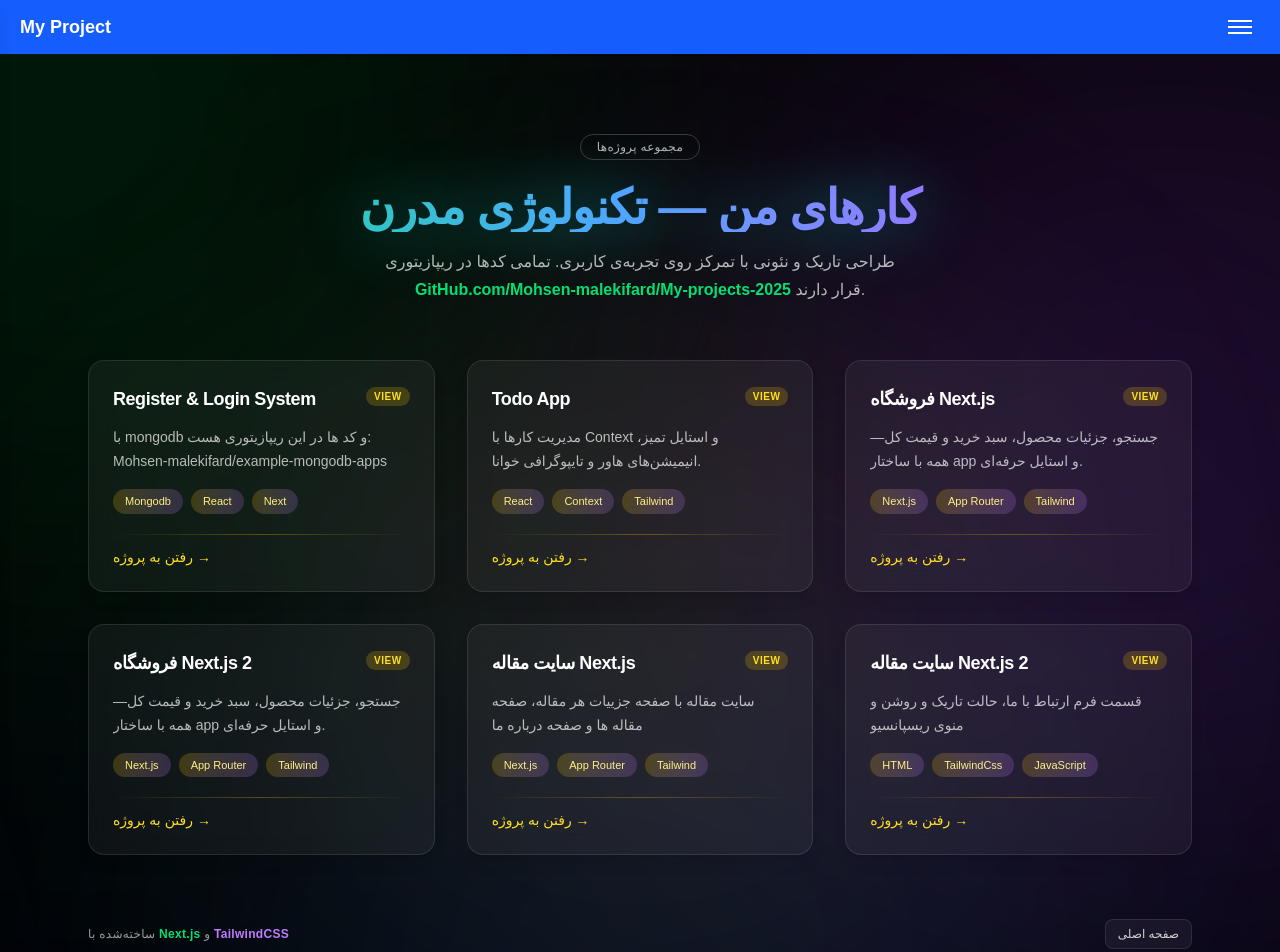
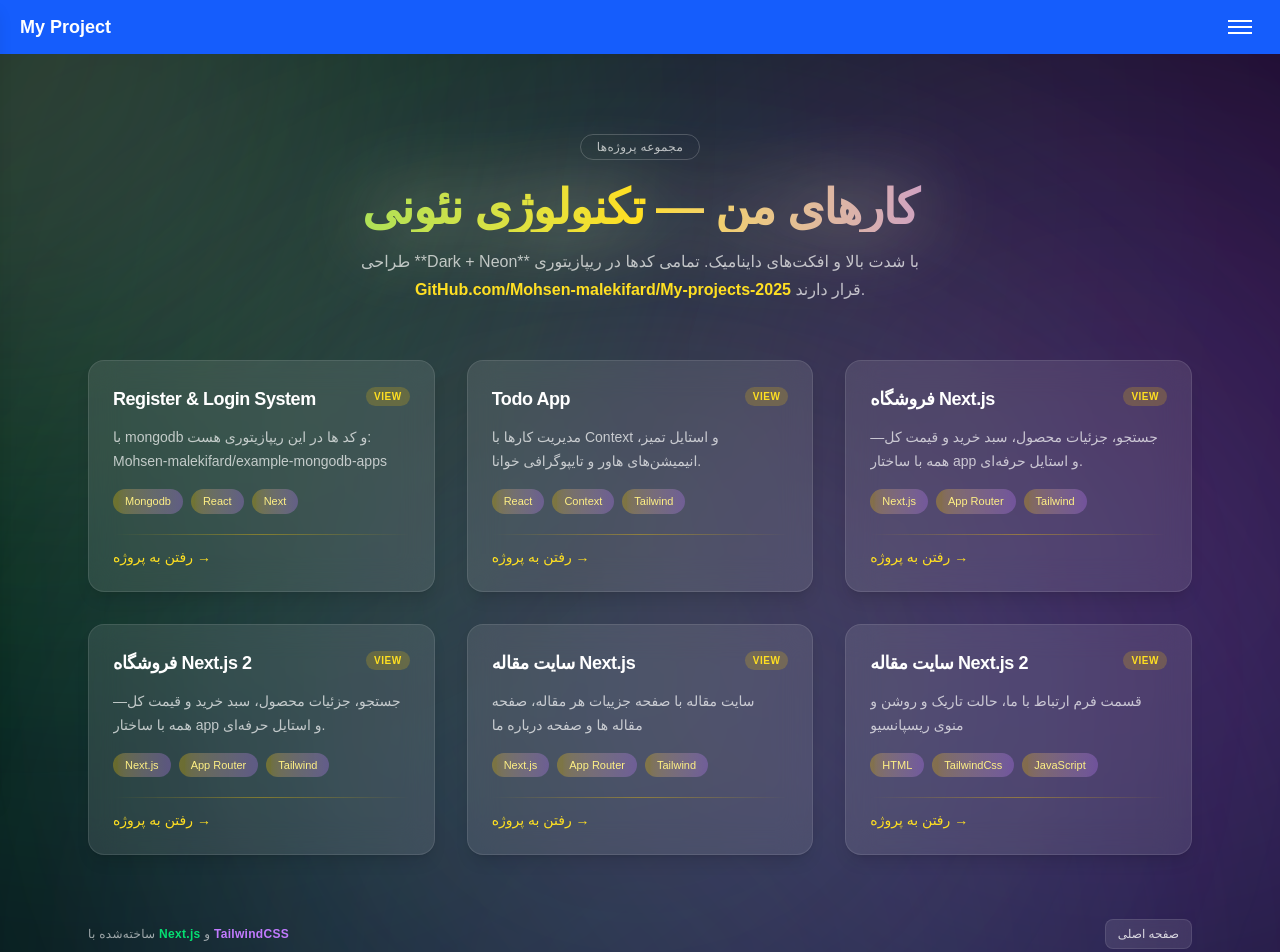
Before and after one commit to Mohsen-malekifard/My-Projects-2025, a Next.js app in the folder my-ap/: page / in a window 1280 px wide. Shown: the top 952 px of the page. Built offline with nearby package versions, Linux system fonts and the light colour scheme.

Commit message:
Update page.js

```diff
--- a/my-ap/app/page.js
+++ b/my-ap/app/page.js
@@ -1,4 +1,5 @@
 "use client";
+import { useEffect, useState } from "react";
 import Link from "next/link";
 
 const projects = [
@@ -41,14 +42,34 @@
 ];
 
 export default function Home() {
+  const [pos, setPos] = useState({ x: 0, y: 0 });
+
+  useEffect(() => {
+    const handleMouseMove = (e) => {
+      setPos({ x: e.clientX, y: e.clientY });
+    };
+    window.addEventListener("mousemove", handleMouseMove);
+    return () => window.removeEventListener("mousemove", handleMouseMove);
+  }, []);
+
   return (
     <main className="relative min-h-[calc(100vh-4rem)] overflow-hidden bg-black text-white">
-      {/* پرتوهای نور انیمیشنی */}
-      <div className="pointer-events-none absolute -top-60 -left-60 h-[600px] w-[600px] rounded-full bg-green-500/25 blur-[180px] animate-pulse-strong" />
-      <div className="pointer-events-none absolute top-40 -right-60 h-[700px] w-[700px] rounded-full bg-purple-500/25 blur-[200px] animate-float-strong" />
-      <div className="pointer-events-none absolute bottom-[-250px] left-1/2 -translate-x-1/2 h-[600px] w-[600px] rounded-full bg-blue-500/25 blur-[180px] animate-pulse-strong delay-2000" />
+      {/* پرتوهای ثابت */}
+      <div className="pointer-events-none absolute -top-72 -left-72 h-[800px] w-[800px] rounded-full bg-green-500/40 blur-[200px] animate-pulse-strong" />
+      <div className="pointer-events-none absolute top-40 -right-72 h-[900px] w-[900px] rounded-full bg-purple-500/40 blur-[220px] animate-float-strong" />
+      <div className="pointer-events-none absolute bottom-[-300px] left-1/2 -translate-x-1/2 h-[700px] w-[700px] rounded-full bg-blue-500/40 blur-[200px] animate-pulse-strong delay-2000" />
       {/* نور زرد وسط */}
-      <div className="pointer-events-none absolute top-1/3 left-1/2 -translate-x-1/2 h-[500px] w-[500px] rounded-full bg-yellow-400/20 blur-[160px] animate-glow" />
+      <div className="pointer-events-none absolute top-1/3 left-1/2 -translate-x-1/2 h-[600px] w-[600px] rounded-full bg-yellow-400/30 blur-[220px] animate-glow" />
+      {/* پرتو متحرک دنبال موس */}
+      <div
+        className="pointer-events-none absolute rounded-full bg-pink-400/40 blur-[200px] transition-all duration-300"
+        style={{
+          top: pos.y - 250,
+          left: pos.x - 250,
+          width: "500px",
+          height: "500px",
+        }}
+      />
 
       <section className="relative mx-auto max-w-6xl px-6 py-20">
         {/* هدر */}
@@ -56,15 +77,15 @@
           <span className="inline-block rounded-full border border-white/20 px-4 py-1 text-xs font-medium tracking-wide text-white/70 backdrop-blur-sm">
             مجموعه پروژه‌ها
           </span>
-          <h1 className="mt-6 text-5xl font-extrabold tracking-tight bg-gradient-to-r from-green-400 via-blue-400 to-purple-500 bg-clip-text text-transparent drop-shadow-[0_0_30px_rgba(0,255,255,0.5)]">
-            کارهای من — تکنولوژی مدرن
+          <h1 className="mt-6 text-5xl font-extrabold tracking-tight bg-gradient-to-r from-green-400 via-yellow-300 to-purple-500 bg-clip-text text-transparent drop-shadow-[0_0_40px_rgba(255,255,200,0.8)]">
+            کارهای من — تکنولوژی نئونی
           </h1>
           <p className="mt-4 max-w-2xl mx-auto text-base leading-7 text-white/70">
-            طراحی تاریک و نئونی با تمرکز روی تجربه‌ی کاربری.
+            طراحی **Dark + Neon** با شدت بالا و افکت‌های داینامیک.
             تمامی کدها در ریپازیتوری{" "}
             <a
               href="https://github.com/Mohsen-malekifard/My-projects-2025"
-              className="font-semibold text-green-400 hover:underline"
+              className="font-semibold text-yellow-300 hover:underline"
               target="_blank"
             >
               GitHub.com/Mohsen-malekifard/My-projects-2025
@@ -79,7 +100,7 @@
             <li key={p.href}>
               <Link
                 href={p.href}
-                className="group block rounded-2xl border border-white/10 bg-white/5 p-6 shadow-lg backdrop-blur-md transition-all duration-300 hover:-translate-y-1 hover:shadow-[0_0_30px_rgba(255,255,0,0.25)] hover:border-yellow-400/40"
+                className="group block rounded-2xl border border-white/10 bg-white/10 p-6 shadow-lg backdrop-blur-lg transition-all duration-300 hover:-translate-y-1 hover:shadow-[0_0_40px_rgba(255,255,100,0.6)] hover:border-yellow-400/40"
               >
                 <div className="flex items-start justify-between">
                   <h3 className="text-lg font-semibold tracking-tight text-white group-hover:text-yellow-300">
@@ -96,13 +117,13 @@
                   {p.tags.map((t) => (
                     <span
                       key={t}
-                      className="rounded-full bg-gradient-to-r from-yellow-400/20 to-purple-400/20 px-3 py-1 text-[11px] font-medium text-yellow-200"
+                      className="rounded-full bg-gradient-to-r from-yellow-400/30 to-purple-400/30 px-3 py-1 text-[11px] font-medium text-yellow-200"
                     >
                       {t}
                     </span>
                   ))}
                 </div>
-                <div className="mt-5 h-px w-full bg-gradient-to-r from-transparent via-yellow-400/40 to-transparent opacity-75" />
+                <div className="mt-5 h-px w-full bg-gradient-to-r from-transparent via-yellow-400/50 to-transparent opacity-75" />
                 <div className="mt-3 text-sm font-medium text-yellow-300 underline-offset-4 group-hover:underline">
                   رفتن به پروژه →
                 </div>
@@ -119,7 +140,7 @@
           </div>
           <Link
             href="/"
-            className="rounded-lg border border-white/10 bg-white/5 px-3 py-1.5 font-medium text-white/80 backdrop-blur-sm hover:border-yellow-400/40 hover:text-yellow-300"
+            className="rounded-lg border border-white/10 bg-white/10 px-3 py-1.5 font-medium text-white/80 backdrop-blur-sm hover:border-yellow-400/40 hover:text-yellow-300"
           >
             صفحه اصلی
           </Link>
@@ -130,22 +151,22 @@
       <style jsx global>{`
         @keyframes float-strong {
           0% { transform: translateY(0px) scale(1); }
-          50% { transform: translateY(-120px) scale(1.25); }
+          50% { transform: translateY(-150px) scale(1.4); }
           100% { transform: translateY(0px) scale(1); }
         }
         @keyframes pulse-strong {
-          0%, 100% { opacity: 0.3; transform: scale(1); }
-          50% { opacity: 0.8; transform: scale(1.4); }
+          0%, 100% { opacity: 0.4; transform: scale(1); }
+          50% { opacity: 0.95; transform: scale(1.6); }
         }
         @keyframes glow {
-          0%, 100% { opacity: 0.25; transform: scale(1); }
-          50% { opacity: 0.7; transform: scale(1.3); }
+          0%, 100% { opacity: 0.3; transform: scale(1); }
+          50% { opacity: 1; transform: scale(1.4); }
         }
         .animate-float-strong {
-          animation: float-strong 15s ease-in-out infinite;
+          animation: float-strong 14s ease-in-out infinite;
         }
         .animate-pulse-strong {
-          animation: pulse-strong 12s ease-in-out infinite;
+          animation: pulse-strong 10s ease-in-out infinite;
         }
         .animate-glow {
           animation: glow 8s ease-in-out infinite;
```
